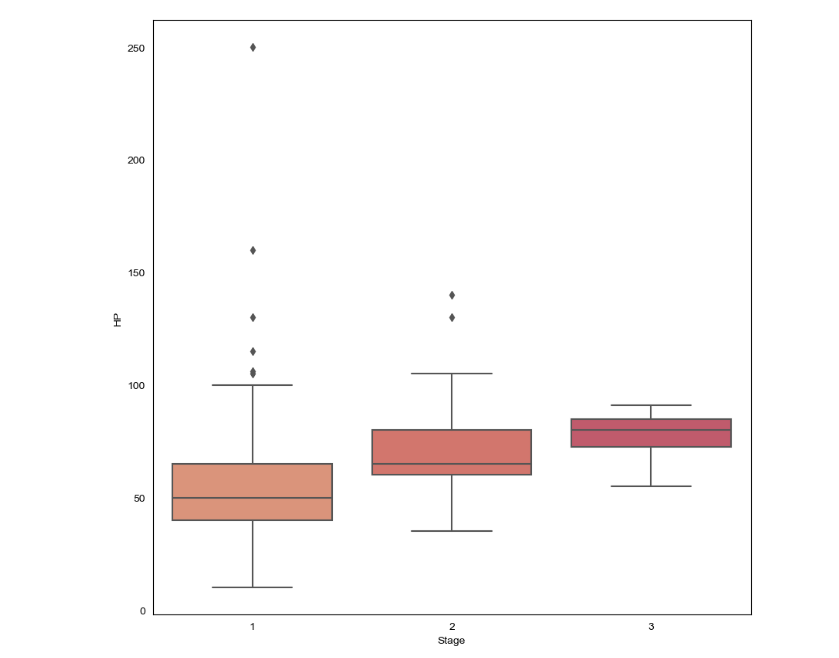
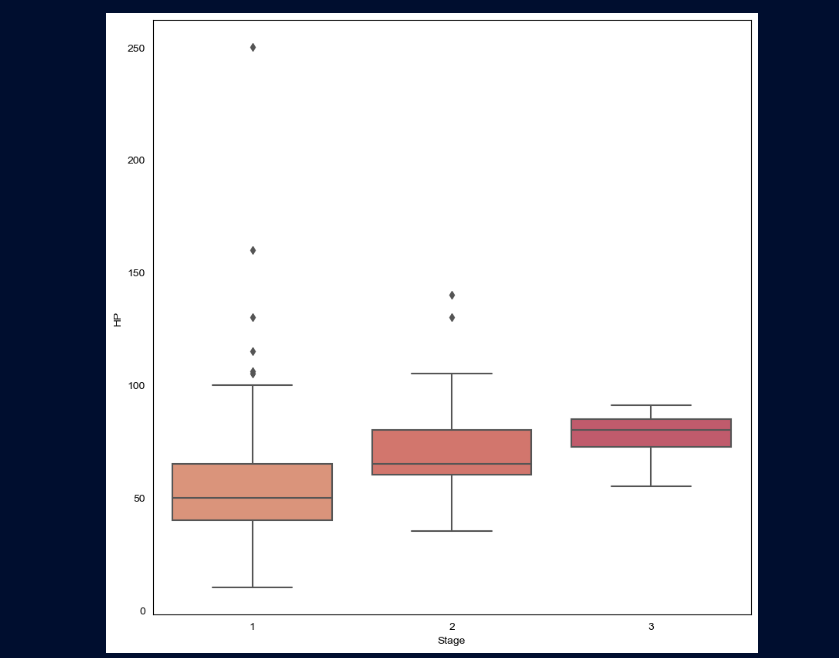
Before and after one commit to randomname314159/CS241Final, a plain HTML site: page index.html in a window 1280 px wide. Shown: the part 136-794 px from the top of the page, without its empty margins (208-1047 px from the left). Drawn offline with Linux system fonts and the light colour scheme.

Commit message:
Update index.html

```diff
--- a/index.html
+++ b/index.html
@@ -38,7 +38,7 @@
 
 </head>
 
-<body bgcolor="FFFFFF" text="000000">
+<body bgcolor="000E2F" text="FFFFFF">
 
 <style>
  body {
```
